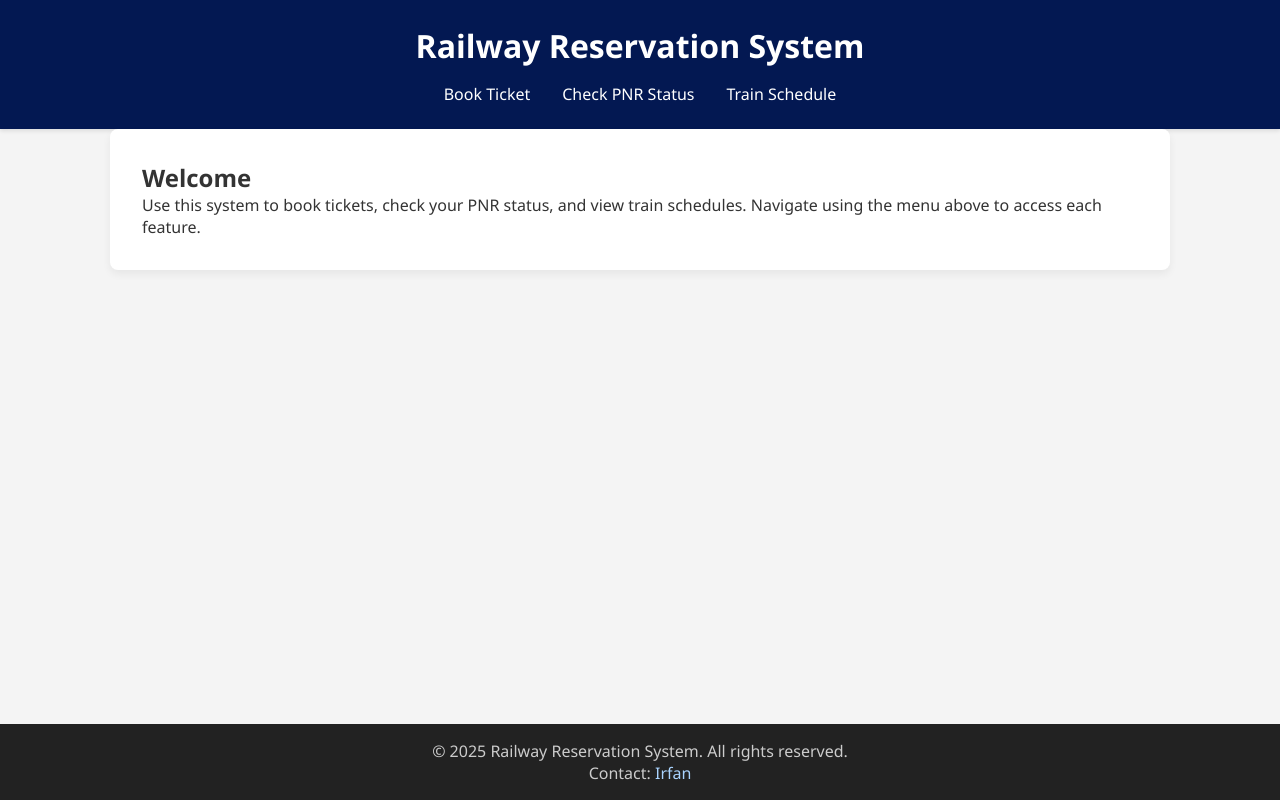
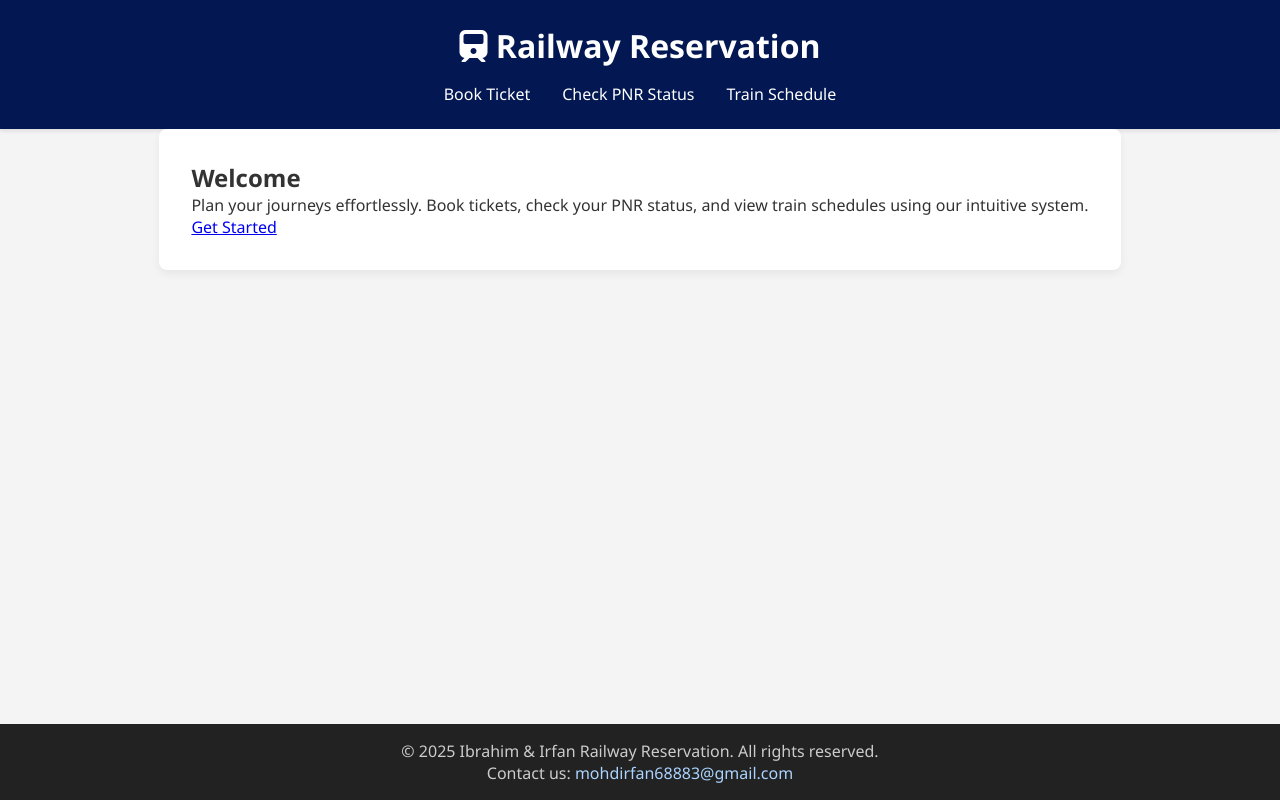
Before and after one commit to c137v8/Railway-Reservation, a plain HTML site: page frontend/index.html in a window 1280 px wide. Drawn offline with Linux system fonts and the light colour scheme.

Commit message:
style: used gpt to clean code

```diff
--- a/frontend/index.html
+++ b/frontend/index.html
@@ -10,7 +10,7 @@
 <body>
     <header>
         <div class="container header-content">
-            <h1>Railway Reservation System</h1>
+            <h1><i class="fas fa-train"></i> Railway Reservation</h1>
             <nav aria-label="Main navigation">
                 <ul class="nav-links">
                     <li><a href="book_ticket.html">Book Ticket</a></li>
@@ -25,16 +25,18 @@
         <section>
             <h2>Welcome</h2>
             <p>
-                Use this system to book tickets, check your PNR status, and view train schedules.
-                Navigate using the menu above to access each feature.
+                Plan your journeys effortlessly. Book tickets, check your PNR status, and view train schedules using our intuitive system.
             </p>
+            <div class="cta-buttons">
+                <a href="book_ticket.html" class="btn">Get Started</a>
+            </div>
         </section>
     </main>
 
     <footer>
         <div class="container">
-            <p>&copy; 2025 Railway Reservation System. All rights reserved.</p>
-            <p>Contact: <a href="mailto:mohdirfan68883@gmail.com">Irfan</a></p>
+            <p>&copy; 2025 Ibrahim & Irfan Railway Reservation. All rights reserved.</p>
+            <p>Contact us: <a href="mailto:mohdirfan68883@gmail.com">mohdirfan68883@gmail.com</a></p>
         </div>
     </footer>
 </body>
```
